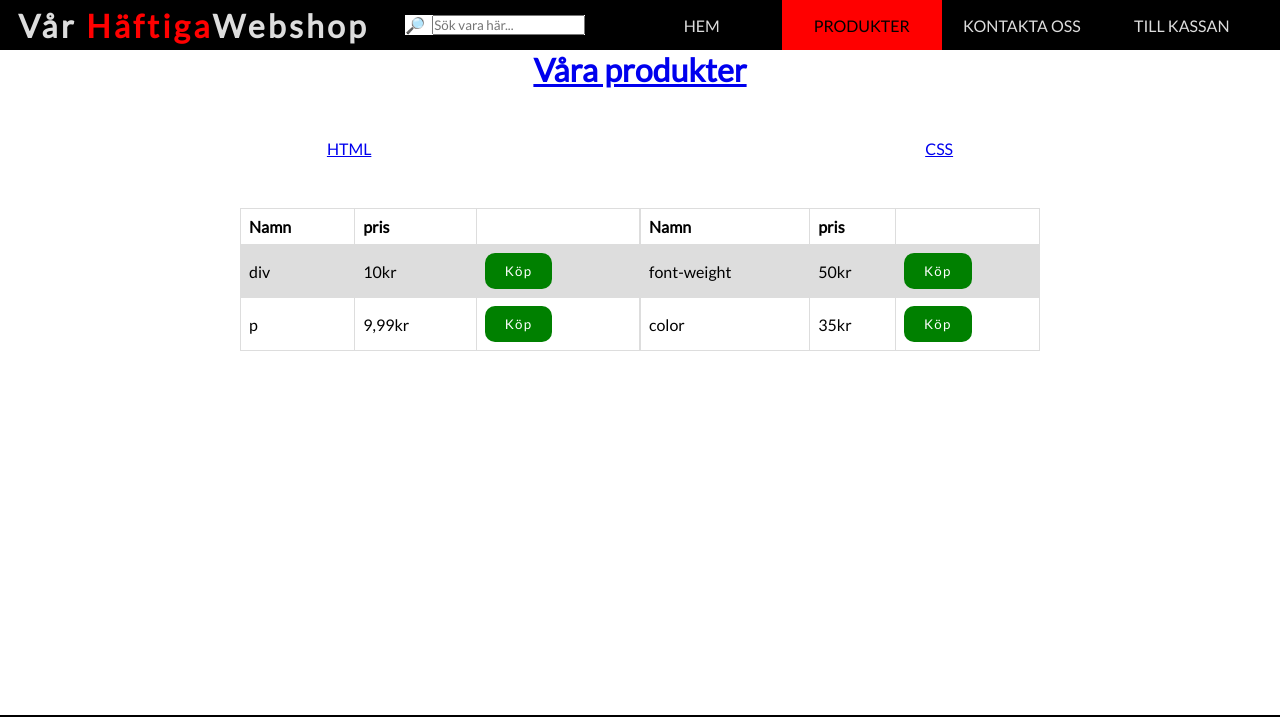
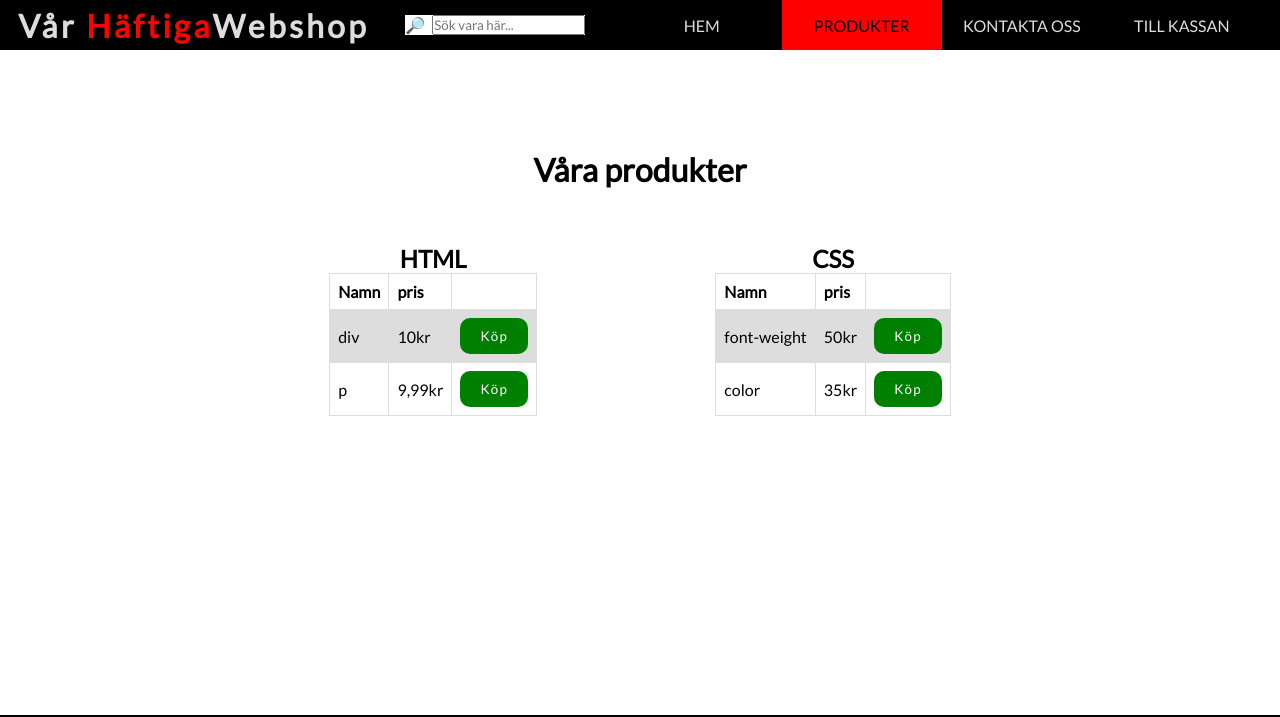
Before and after one commit to MikaelFeher/html_css_group_project, a plain HTML site: page products.html in a window 1280 px wide. Shown: the top 717 px of the page. Drawn offline with Linux system fonts and the light colour scheme.

Commit message:
change link to text in html file

```diff
--- a/products.html
+++ b/products.html
@@ -42,21 +42,13 @@
 
 	<div id="page">
 		<div id="logo">
-			<h1>
-				<a href="/" id="Våra produkter">Våra produkter</a>
-			</h1>
-		</div>
-		<div id="nav">
-
-			<a href="#/HTML.html">HTML</a>
-
-			<a href="#/CSS.html">CSS</a>
+			<h1>Våra produkter</h1>
 
 		</div>
 
 		<div id="main_product_container">
-
-
+			<div class="table_container">
+					<h2>HTML</h2>
 				<table>
 					<tr>
 						<th>Namn</th>
@@ -78,7 +70,9 @@
 						</td>
 					</tr>
 				</table>
-
+			</div>
+			<div class="table_container">
+					<h2>CSS</h2>
 				<table>
 					<tr>
 						<th>Namn</th>
@@ -100,8 +94,9 @@
 						</td>
 					</tr>
 				</table>
+			</div>
 
-		</div>
+	    </div>
 	</div>
 
 
--- a/style.css
+++ b/style.css
@@ -118,27 +118,31 @@ header {
 
 #page {
 	text-align:center;
+	margin-top: 100px;
 }
 
-#nav {
-	display: flex;
-	text-align:center;
-	margin: 50px;
-	justify-content: space-around;
+#logo {
+	margin-bottom: 50px;
 }
+
+
+
 
 #main_product_container {
 	background-color: white;
 	width:800px;
-	margin:0 auto;
+	margin: auto;
 	display: flex;
 	justify-content: space-around;
+}
+.table_container{
+	padding: 5px;
 }
 
 table {
 	font-family: arial,sans-serif;
 	border-collapse:collapse;
-	width: 100%;
+	/* width: 100%; */
 }
 
 td, th{
```
